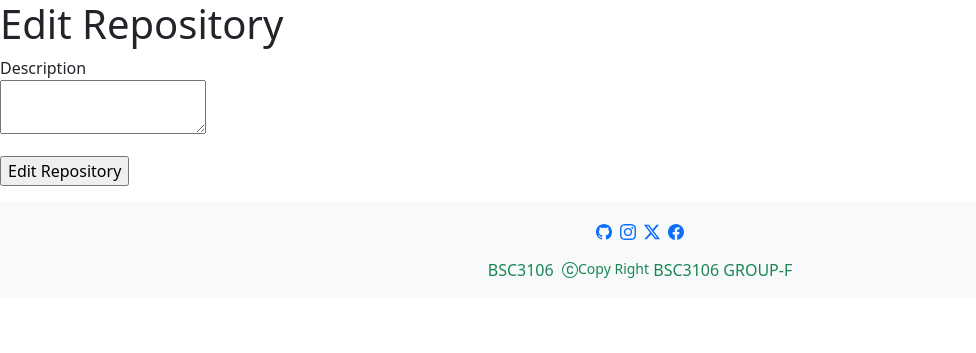
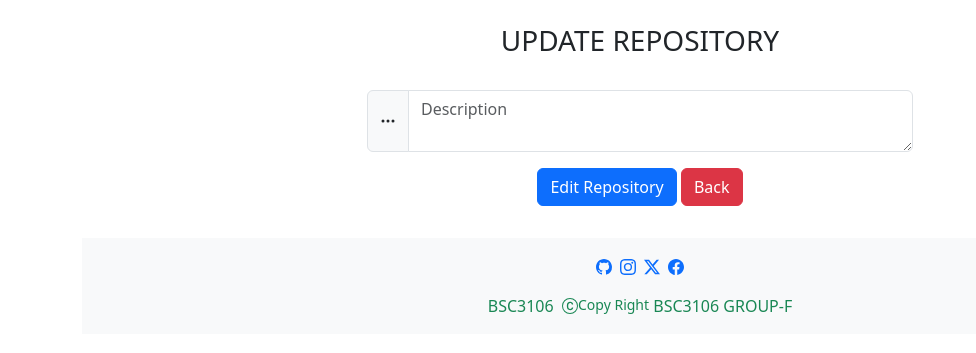
Before and after one commit to ColinAdo/open-source-bug-tracker-group-F, a Flask app: template app/templates/core/edit_repository.html in a window 1280 px wide. Shown: the top 353 px of the page, without its empty margins (0-976 px from the left). Run offline with Flask 3, Linux system fonts and the light colour scheme; the template is opened without the code that fills it: values that come from a table or form of the project are taken from there, others are empty.

Commit message:
Add styled edit_repository.html

```diff
--- a/app/templates/core/edit_repository.html
+++ b/app/templates/core/edit_repository.html
@@ -3,18 +3,37 @@
 
 {% block content %}
 
-<h1>Edit Repository</h1>
-<form action="" method="post" novalidate>
-        {{ form.hidden_tag() }}
-        <p>
-            {{ form.description.label }}<br>
-            {{ form.description() }}<br>
-            {% for error in form.description.errors %}
+<div class="container mt-4">
+
+<h3 class="d-flex justify-content-center text-uppercase">Update Repository</h3>
+
+<form method="post" action="" enctype="multipart/form-data">
+    {{ form.hidden_tag() }}
+
+<div class="row justify-content-center">
+        <div class="col-md-6">
+    <div class="input-group flex-nowrap mt-4">
+        <span class="input-group-text" id="addon-wrapping">
+            <svg xmlns="http://www.w3.org/2000/svg" width="16" height="16" fill="currentColor" class="bi bi-three-dots" viewBox="0 0 16 16">
+                <path d="M3 9.5a1.5 1.5 0 1 1 0-3 1.5 1.5 0 0 1 0 3zm5 0a1.5 1.5 0 1 1 0-3 1.5 1.5 0 0 1 0 3zm5 0a1.5 1.5 0 1 1 0-3 1.5 1.5 0 0 1 0 3z"/>
+            </svg>
+        </span>
+        {{ form.description(class="form-control", placeholder="Description", aria_describedby="addon-wrapping") }}
+        {% for error in form.description.errors %}
             <span style="color: red;">{{ error }}</span>
-            {% endfor %}
-        </p>
+        {% endfor %}
+    </div>
+        </div>
+</div>
 
-        <p>{{ form.submit() }}</p>
-    </form>
+
+<div class="text-center">
+    <div class="mb-3 p-3">
+        {{ form.submit(class="btn btn-primary mr-5") }}
+        <a class="btn btn-danger" href="{{url_for('repository_details', repo_id=repository.id)}}">Back</a>
+    </div>
+
+</div>
+</form>
 
 {% endblock content %}
```
